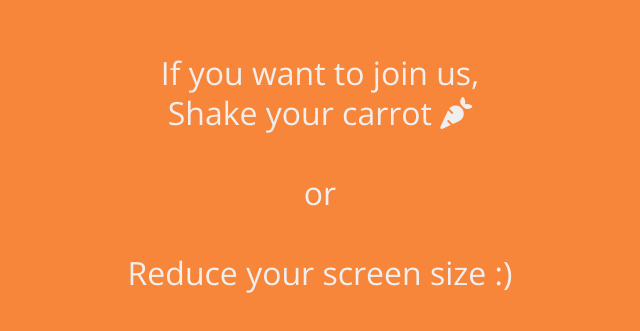
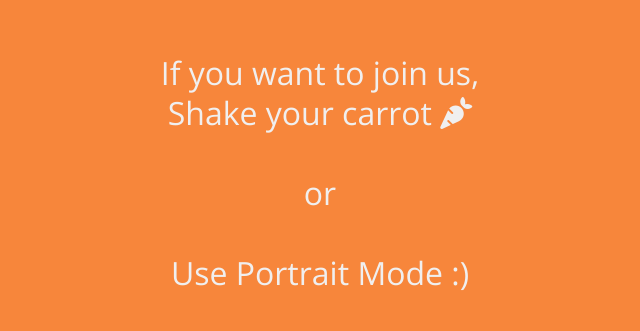
Before and after one commit to hellohjc08/carrot-library, a plain HTML site: page chat1.html in a window 1280 px wide. Shown: the part 227-558 px from the top of the page, without its empty margins (320-960 px from the left). Drawn offline with nearby package versions, Linux system fonts and the light colour scheme.

Commit message:
landscape-mode-modify 2

```diff
--- a/chat1.html
+++ b/chat1.html
@@ -93,7 +93,7 @@
     </form>
 
     <div id="no-mobile">
-        <span>If you want to join us, <br> Shake your carrot <i class="fas fa-carrot"></i>  <br><br>or<br><br> Reduce your screen size :)
+        <span>If you want to join us, <br> Shake your carrot <i class="fas fa-carrot"></i>  <br><br>or<br><br> Use Portrait Mode :)
         </span>
     </div>
 
```
Also changed, not shown: chat2.html (+1 -1 lines), chats.html (+1 -1 lines), find2.html (+1 -1 lines), friends.html (+1 -1 lines), index.html (+1 -1 lines), more.html (+1 -1 lines).
